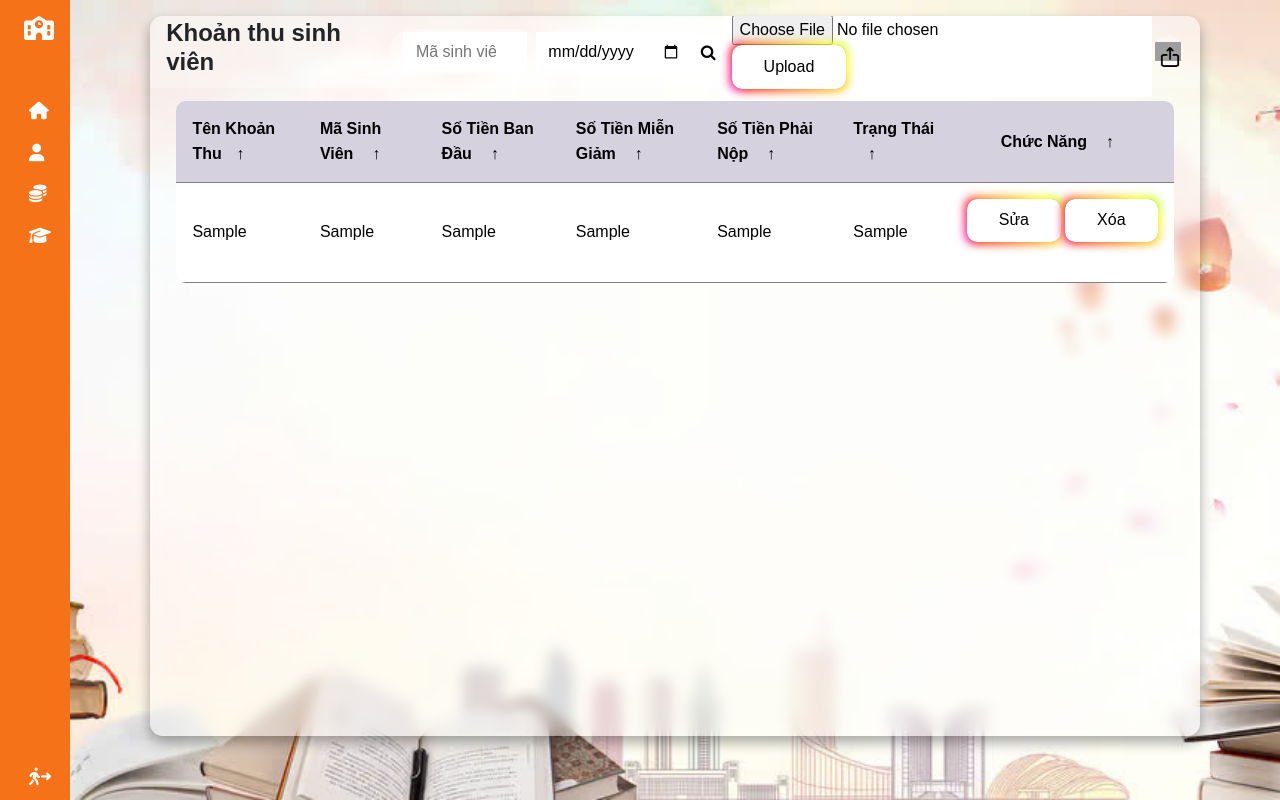
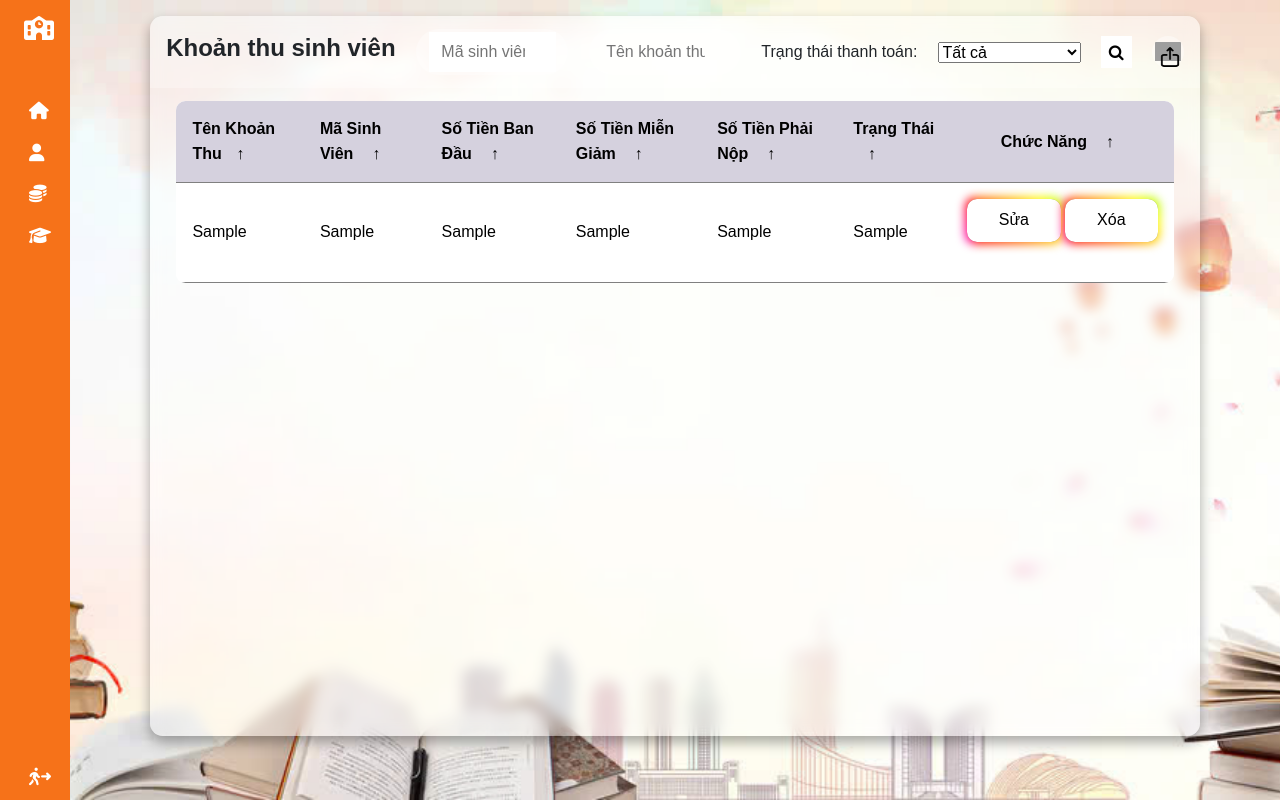
Before and after one commit to Nhom5tv/QLHS_L1, a PHP site: page /qlhs/DSKhoanthusv in a window 1280 px wide. Run offline with PHP 8.4, Linux system fonts and the light colour scheme; tables that the repository leaves empty or names only in its code hold one stand-in row (values such as "Sample post"); some libraries are stand-ins or nearby versions; grey boxes are pictures that could not be loaded.

Commit message:
Q_sua_execl

```diff
--- a/MVC/Controllers/DSKhoanthusv.php
+++ b/MVC/Controllers/DSKhoanthusv.php
@@ -14,7 +14,7 @@ class DSKhoanthusv extends controller {
     function Get_data() {
         $this->view('Masterlayout_admin', [
             'page' => 'DSKhoanthusv_v',
-            'dulieu' => $this->dskt->hienthidl(),
+            'dulieu' => $this->dskt->hienthidl("","",""),
         ]);
     }
 
@@ -62,14 +62,16 @@ class DSKhoanthusv extends controller {
         if (isset($_POST['btnTimkiem'])) {
             $maSinhVien = $_POST['txtTKMaSV'];
             $trangThaiThanhToan = $_POST['txtTKTrangThai'];
+            $tenKhoanThu = $_POST['txtTKTenKhoanThu'];
 
-            $dl = $this->dskt->khoanthu_find($maSinhVien, $trangThaiThanhToan);
+            $dl = $this->dskt->hienthidl($maSinhVien,$tenKhoanThu, $trangThaiThanhToan);
 
             $this->view('Masterlayout_admin', [
                 'page' => 'DSKhoanthusv_v',
                 'dulieu' => $dl,
                 'ma_sinh_vien' => $maSinhVien,
                 'trang_thai_thanh_toan' => $trangThaiThanhToan,
+                'ten_khoan_thu' => $tenKhoanThu,
             ]);
         }
     }
@@ -130,33 +132,46 @@ class DSKhoanthusv extends controller {
     // Xuất Excel
     function exportExcel() {
         try {
-            $data = $this->dskt->khoanthu_find('', '');
+            // Lấy dữ liệu từ POST (nếu có tìm kiếm trước đó)
+            $maSinhVien = $_POST['txtTKMasinhvien'] ?? null;
+            $tenKhoanThu = $_POST['txtTKTenKhoanThu'] ?? null;
+            $trangThai = $_POST['txtTKTrangThai'] ?? null;
 
+            // Lấy dữ liệu từ hàm hienthidl với các tham số tìm kiếm
+            $data = $this->dskt->hienthidl($maSinhVien, $tenKhoanThu, $trangThai);
+
+            // Tạo file Excel
             $spreadsheet = new \PhpOffice\PhpSpreadsheet\Spreadsheet();
             $sheet = $spreadsheet->getActiveSheet();
 
+            // Thiết lập tiêu đề cột
             $sheet->setCellValue('A1', 'Mã khoản thu');
-            $sheet->setCellValue('B1', 'Mã sinh viên');
-            $sheet->setCellValue('C1', 'Số tiền ban đầu');
-            $sheet->setCellValue('D1', 'Số tiền miễn giảm');
-            $sheet->setCellValue('E1', 'Số tiền phải nộp');
-            $sheet->setCellValue('F1', 'Trạng thái thanh toán');
+            $sheet->setCellValue('B1', 'Tên khoản thu');
+            $sheet->setCellValue('C1', 'Mã sinh viên');
+            $sheet->setCellValue('D1', 'Số tiền ban đầu');
+            $sheet->setCellValue('E1', 'Số tiền miễn giảm');
+            $sheet->setCellValue('F1', 'Số tiền phải nộp');
+            $sheet->setCellValue('G1', 'Trạng thái thanh toán');
 
+            // Ghi dữ liệu vào file
             $rowNumber = 2;
             while ($row = mysqli_fetch_assoc($data)) {
-                $sheet->setCellValueExplicit('A' . $rowNumber, $row['ma_khoan_thu'] ?? '', \PhpOffice\PhpSpreadsheet\Cell\DataType::TYPE_STRING);
-                $sheet->setCellValueExplicit('B' . $rowNumber, $row['ma_sinh_vien'] ?? '', \PhpOffice\PhpSpreadsheet\Cell\DataType::TYPE_STRING);
-                $sheet->setCellValueExplicit('C' . $rowNumber, $row['so_tien_ban_dau'] ?? '', \PhpOffice\PhpSpreadsheet\Cell\DataType::TYPE_NUMERIC);
-                $sheet->setCellValueExplicit('D' . $rowNumber, $row['so_tien_mien_giam'] ?? '', \PhpOffice\PhpSpreadsheet\Cell\DataType::TYPE_NUMERIC);
-                $sheet->setCellValueExplicit('E' . $rowNumber, $row['so_tien_phai_nop'] ?? '', \PhpOffice\PhpSpreadsheet\Cell\DataType::TYPE_NUMERIC);
-                $sheet->setCellValueExplicit('F' . $rowNumber, $row['trang_thai_thanh_toan'] ?? '', \PhpOffice\PhpSpreadsheet\Cell\DataType::TYPE_STRING);
+                $sheet->setCellValueExplicit('A' . $rowNumber, $row['ma_khoan_thu'] ?? '', \PhpOffice\PhpSpreadsheet\Cell\DataType::TYPE_NUMERIC);
+                $sheet->setCellValueExplicit('B' . $rowNumber, $row['ten_khoan_thu'] ?? '', \PhpOffice\PhpSpreadsheet\Cell\DataType::TYPE_STRING);
+                $sheet->setCellValueExplicit('C' . $rowNumber, $row['ma_sinh_vien'] ?? '', \PhpOffice\PhpSpreadsheet\Cell\DataType::TYPE_STRING);
+                $sheet->setCellValueExplicit('D' . $rowNumber, $row['so_tien_ban_dau'] ?? '', \PhpOffice\PhpSpreadsheet\Cell\DataType::TYPE_NUMERIC);
+                $sheet->setCellValueExplicit('E' . $rowNumber, $row['so_tien_mien_giam'] ?? '', \PhpOffice\PhpSpreadsheet\Cell\DataType::TYPE_NUMERIC);
+                $sheet->setCellValueExplicit('F' . $rowNumber, $row['so_tien_phai_nop'] ?? '', \PhpOffice\PhpSpreadsheet\Cell\DataType::TYPE_NUMERIC);
+                $sheet->setCellValueExplicit('G' . $rowNumber, $row['trang_thai_thanh_toan'] ?? '', \PhpOffice\PhpSpreadsheet\Cell\DataType::TYPE_STRING);
                 $rowNumber++;
             }
 
+            // Tự động điều chỉnh kích thước cột
             foreach (range('A', 'G') as $columnID) {
                 $sheet->getColumnDimension($columnID)->setAutoSize(true);
             }
 
+            // Gửi file đến trình duyệt để tải về
             header('Content-Type: application/vnd.openxmlformats-officedocument.spreadsheetml.sheet');
             header('Content-Disposition: attachment; filename="DanhSachKhoanThuSinhVien.xlsx"');
             header('Cache-Control: no-cache, no-store, must-revalidate');
@@ -174,6 +189,7 @@ class DSKhoanthusv extends controller {
                   </script>";
         }
     }
+
 
     // Xóa khoản thu
     function xoa() {
--- a/MVC/Models/Khoanthusv_m.php
+++ b/MVC/Models/Khoanthusv_m.php
@@ -41,7 +41,7 @@ class Khoanthusv_m extends connectDB {
 
         return mysqli_query($this->con, $sql);
     }
-    function hienthidl(){
+    function hienthidl($maSinhVien = null, $tenKhoanThu = null, $trangThai = null) {
         $sql = "SELECT
                     ktsv.ma_khoan_thu,
                     kt.ten_khoan_thu,
@@ -54,9 +54,31 @@ class Khoanthusv_m extends connectDB {
                     khoan_thu_sinh_vien AS ktsv
                 JOIN
                     khoan_thu AS kt ON ktsv.ma_khoan_thu = kt.ma_khoan_thu";
+
+        // Mảng lưu các điều kiện
+        $conditions = [];
+
+        // Thêm điều kiện nếu có
+        if (!empty($maSinhVien)) {
+            $conditions[] = "ktsv.ma_sinh_vien LIKE '$maSinhVien%'";
+        }
+
+        if (!empty($tenKhoanThu)) {
+            $conditions[] = "kt.ten_khoan_thu LIKE '$tenKhoanThu%'";
+        }
+
+        if (!empty($trangThai)) {
+            $conditions[] = "ktsv.trang_thai_thanh_toan = '$trangThai'";
+        }
+
+        // Gắn các điều kiện vào câu SQL nếu có
+        if (!empty($conditions)) {
+            $sql .= " WHERE " . implode(' AND ', $conditions);
+        }
+
         return mysqli_query($this->con, $sql);
+    }
 
-    }
 
     // Hàm xóa khoản thu sinh viên
     function khoanthu_del($maKhoanThu, $maSinhVien) {
--- a/MVC/Views/Pages/DSKhoanthu_v.php
+++ b/MVC/Views/Pages/DSKhoanthu_v.php
@@ -44,13 +44,13 @@
                 </form>
 
             </div>
-            <div class="Upload">
+            <!-- <div class="Upload">
                 <form action="http://localhost/QLHS/DSKhoanthu/uploadExcel" method="post" enctype="multipart/form-data">
                 <input type="file" name="txtFile">
                 <button class="button-85" role="button">Upload</button>
                 </form>
 
-            </div>
+            </div> -->
 
             <div class="export__file">
                 <label for="export-file" class="export__file-btn" title="Export File" ><img src="./Public/Picture/export.png" alt="" width="20"></label>
--- a/MVC/Views/Pages/DSKhoanthusv_v.php
+++ b/MVC/Views/Pages/DSKhoanthusv_v.php
@@ -24,36 +24,36 @@
             <h1>Khoản thu sinh viên</h1>
 
             <div class="input-group">
-                <form action="http://localhost/QLHS/DSKhoanthu/timkiem" method="post">
-                    <input type="search" placeholder="Mã sinh viên" name="txtTKTenkhoanthu" value="<?php if (isset($data['ma_sinh_vien'])) echo $data['ma_sinh_vien']; ?>">
-                </form>
+                <form action="http://localhost/QLHS/DSKhoanthusv/Timkiem" method="post">
+                    <input type="search" placeholder="Mã sinh viên" name="txtTKMaSV" value="<?php if (isset($data['ma_sinh_vien'])) echo $data['ma_sinh_vien']; ?>">
+
             </div>
             <div class="input-group">
-                <form action="http://localhost/QLHS/DSKhoanthu/timkiem" method="post">
-                    <input type="date" placeholder="Hạn nộp" name="txtTKHannop" value="<?php if (isset($data['han_nop'])) echo $data['han_nop']; ?>">
-                </form>
+                <form action="http://localhost/QLHS/DSKhoanthusv/Timkiem" method="post">
+                    <input type="search" placeholder="Tên khoản thu" name="txtTKTenKhoanThu" value="<?php if (isset($data['ten_khoan_thu'])) echo $data['ten_khoan_thu']; ?>">
+
             </div>
+                    <label for="txtTKTrangThai">Trạng thái thanh toán:</label>
+            <select name="txtTKTrangThai" id="txtTKTrangthai">
+            <option value="" <?= isset($data['trang_thai_thanh_toan']) && $data['trang_thai_thanh_toan'] === '' ? 'selected' : '' ?>>Tất cả</option>
+            <option value="Đã thanh toán" <?= isset($data['trang_thai_thanh_toan']) && $data['trang_thai_thanh_toan'] === 'Đã thanh toán' ? 'selected' : '' ?>>Đã thanh toán</option>
+            <option value="Chưa thanh toán" <?= isset($data['trang_thai_thanh_toan']) && $data['trang_thai_thanh_toan'] === 'Chưa thanh toán' ? 'selected' : '' ?>>Chưa thanh toán</option>
+            </select>
 
             <button style="border: none; background: transparent;" type="submit" name="btnTimkiem"><i class="fa fa-search"></i></button>
             </form>
-            <!-- <div class="Insert">
-                <form action="http://localhost/QLHS/DSKhoanthu/themmoi" method="post">
-                    <button class="button-85" role="button">Thêm khoản thu</button>
-                </form>
-            </div> -->
-            <div class="Upload">
-                <form action="http://localhost/QLHS/DSKhoanthu/uploadExcel" method="post" enctype="multipart/form-data">
-                    <input type="file" name="txtFile">
-                    <button class="button-85" role="button">Upload</button>
-                </form>
-            </div>
 
             <div class="export__file">
                 <label for="export-file" class="export__file-btn" title="Export File"><img src="./Public/Picture/export.png" alt="" width="20"></label>
                 <input type="checkbox" id="export-file">
                 <div class="export__file-options">
                     <label>Export As &nbsp; &#10140;</label>
-                    <form action="http://localhost/QLHS/DSKhoanthu/exportExcel" method="post">
+                    <form action="http://localhost/QLHS/DSKhoanthusv/exportExcel" method="post">
+                           <!-- Truyền dữ liệu tìm kiếm hiện tại vào form xuất Excel -->
+                    <input type="hidden" name="txtTKMaSV" value="<?= isset($data['ma_sinh_vien']) ? $data['ma_sinh_vien'] : '' ?>">
+                    <input type="hidden" name="txtTKTenKhoanThu" value="<?= isset($data['ten_khoan_thu']) ? $data['ten_khoan_thu'] : '' ?>">
+                    <input type="hidden" name="txtTKTrangThai" value="<?= isset($data['trang_thai_thanh_toan']) ? $data['trang_thai_thanh_toan'] : '' ?>">
+
                         <button style="width: 176px;" name="btnXuatExcel"><label for="export-file" id="toEXCEL">EXCEL</label></button>
                     </form>
                 </div>
```
Also changed, not shown: MVC/Controllers/DSHoadon.php (+5 -4 lines), MVC/Models/Hoadon_m.php (+54 -22 lines). Lines whose indentation alone changed are shown as unchanged.
